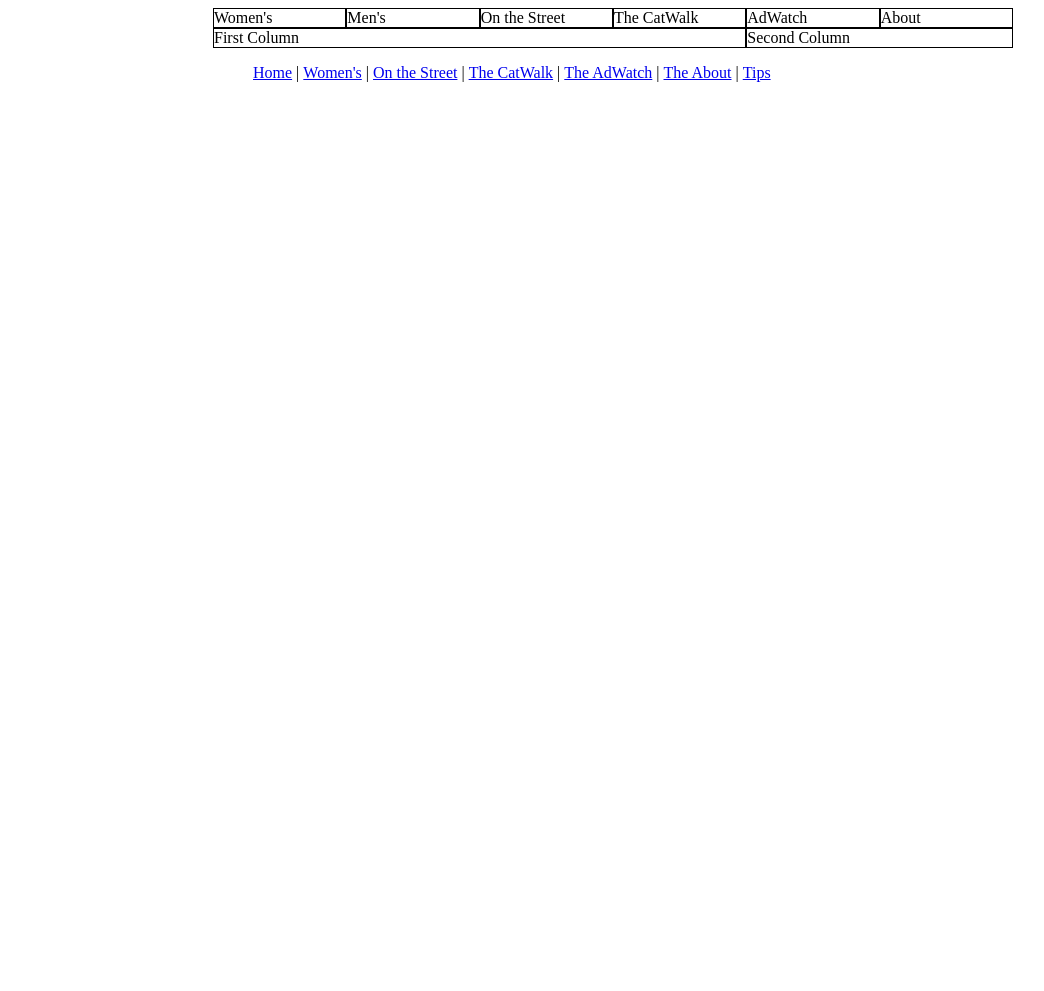
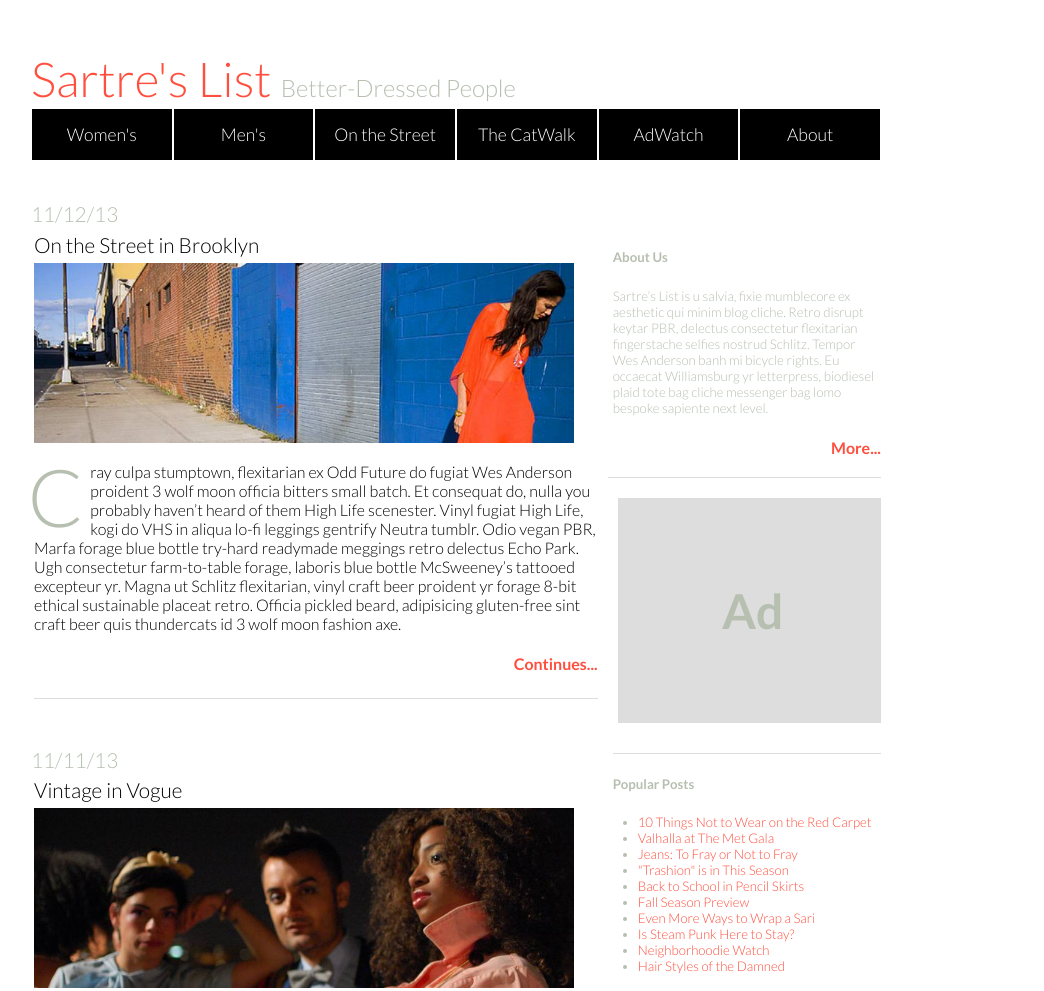
Before and after one commit to tarisoni/homework_3_fashion_blog_template, a plain HTML site: page index.html in a window 1280 px wide. Shown: the top 991 px of the page, without its empty margins (27-1071 px from the left). Before the commit the page ends 800 px from the top, so only its background shows below. Drawn offline with Linux system fonts and the light colour scheme.

Commit message:
First commit

```diff
--- a/index.html
+++ b/index.html
@@ -2,11 +2,18 @@
 <html>
 <head>
   <meta charset="utf-8">
-  <title>Template</title>
+  <title>Fashion Blog</title>
+  <link href='http://fonts.googleapis.com/css?family=Lato:300,700,300italic,700italic' rel='stylesheet' type='text/css'>
+
   <link rel="stylesheet" href="style.css" />
 </head>
 <body>
+
   <div class="container">
+    <h1 class="red_text margin_under"> Sartre's List
+      <span class="gray_text small_font"> Better-Dressed People </span>
+    </h1>
+
     <!-- 6 column header -->
     <div class="row">
       <div class="col-2">
@@ -30,12 +37,60 @@
     </div>
     <!-- 6 column header -->
 
+    <h2 class="gray_text margin_upper margin_under"> 11/12/13 </h2>
+
     <div class="row">
       <div class="col-8">
-        First Column
+        <article>
+          <h2 class="small_margin_upper margin_under"> On the Street in Brooklyn </h2>
+          <img src="fashion_photo.jpeg" style="width: 540px; height: 175x;" class="small_margin_upper">
+          <p>Cray culpa stumptown, flexitarian ex Odd Future do fugiat Wes Anderson proident 3 wolf moon officia bitters small batch. Et consequat do, nulla you probably haven’t heard of them High Life scenester. Vinyl fugiat High Life, kogi do VHS in aliqua lo-fi leggings gentrify Neutra tumblr. Odio vegan PBR, Marfa forage blue bottle try-hard readymade meggings retro delectus Echo Park. Ugh consectetur farm-to-table forage, laboris blue bottle McSweeney’s tattooed excepteur yr. Magna ut Schlitz flexitarian, vinyl craft beer proident yr forage 8-bit ethical sustainable placeat retro. Officia pickled beard, adipisicing gluten-free sint craft beer quis thundercats id 3 wolf moon fashion axe.</p>
+
+          <h4 class="red_text right margin_under"> Continues...
+          </h4>
+        </article>
+
+
+        <h2 class="gray_text small_margin_upper margin_under"> 11/11/13 </h2>
+        <article>
+          <h2 class="small_margin_upper margin_under"> Vintage in Vogue </h2>
+          <img src="fashion_photo2.jpeg" style="width: 540px; height: 175x;" class="small_margin_upper">
+          <p>Selfies sunt Tumblr, delectus small batch DIY umami sint. Polaroid chambray selfies McSweeney's Cosby sweater, Pitchfork tattooed assumenda Wes Anderson Blue Bottle twee Carles ennui. Nisi locavore fugiat sapiente salvia aliqua. Shoreditch kogi exercitation fashion axe. Wolf semiotics Pinterest, laboris quis master cleanse tousled small batch street art bespoke fingerstache dreamcatcher ethical labore. Dreamcatcher iPhone typewriter, tote bag four loko fanny pack master cleanse organic PBR reprehenderit actually. Craft beer drinking vinegar wayfarers, pork belly narwhal pariatur polaroid cupidatat in 8-bit distillery anim literally. </p>
+
+          <h4 class="red_text right margin margin_under"> Continues...
+          </h4>
+        </article>
+
       </div>
       <div class="col-4">
-        Second Column
+        <h5 class="gray_text left_margin"> About Us <h5>
+
+          <p class="non_bold gray_text left_margin" >Sartre’s List is u salvia, fixie mumblecore ex aesthetic qui minim blog cliche. Retro disrupt keytar PBR, delectus consectetur flexitarian fingerstache selfies nostrud Schlitz. Tempor Wes Anderson banh mi bicycle rights. Eu occaecat Williamsburg yr letterpress, biodiesel plaid tote bag cliche messenger bag lomo bespoke sapiente next level.</p>
+
+          <h4 class="red_text right margin margin_under border"> More...</h4>
+
+          <div class="ad">
+            <span class="center"> Ad </span>
+          </div>
+          <div class="border left_margin">
+          </div>
+          <h5 class="gray_text left_margin"> Popular Posts <h5>
+
+            <ul class="gray_text non_bold">
+              <li><a href="link">10 Things Not to Wear on the Red Carpet<a></li>
+              <li><a href="link">Valhalla at The Met Gala<a></li>
+              <li><a href="link">Jeans: To Fray or Not to Fray<a></li>
+              <li><a href="link">"Trashion" is in This Season<a></li>
+              <li><a href="link">Back to School in Pencil Skirts<a></li>
+              <li><a href="link">Fall Season Preview<a></li>
+              <li><a href="link">Even More Ways to Wrap a Sari<a></li>
+              <li><a href="link">Is Steam Punk Here to Stay?<a></li>
+              <li><a href="link">Neighborhoodie Watch<a></li>
+              <li><a href="link">Hair Styles of the Damned<a></li>
+            </ul>
+
+
+
         </div>
       </div>
 
@@ -64,5 +119,9 @@
         </ul>
       </div>
 
+      <p class="gray_text">
+        	&copy; 2013 Valet Industries, Inc.
+      </p>
+
     </div>
     </html>
--- a/style.css
+++ b/style.css
@@ -1,7 +1,24 @@
+body {
+  font-family: 'Lato', sans-serif;
+}
+
+h1 {
+  font-size: 3em;
+  font-weight: normal;
+}
+
+h2 {
+  font-size: 1.3em;
+  font-weight: normal;
+}
+
+
 .container {
-  width: 800px;
-  margin-left: auto;
+  width: 850px;
+  margin-left: 50px;
   margin-right: auto;
+  margin-top: 10px;
+  float: left;
 }
 
 .row {
@@ -10,13 +27,19 @@
 }
 
 .col-2, .col-8, .col-4 {
-  border: #000 1px solid;
   float: left;
   box-sizing: border-box;
 }
 
 .col-2 {
+  display: block;
+  font-size: 1.1em;
   width: 16.6666666%;
+  border: 1px solid #FFFFFF;
+  background-color: #000000;
+  color: #FFFFFF;
+  padding: 15px 0;
+  text-align: center;
 }
 
 .col-8 {
@@ -31,3 +54,87 @@
   list-style: none;
   display: inline;
 }
+
+.nav {
+  padding: 0px;
+}
+.red_text {
+  color: #FF4F3E
+}
+
+.gray_text {
+  color: #B6BFB0
+}
+.small_font {
+  font-size: 0.5em
+}
+
+.margin_under {
+  margin-bottom: 1px;
+}
+
+.margin_upper {
+  margin-top: 40px;
+}
+
+.small_margin_upper {
+  margin-top: 5px;
+}
+
+article {
+	border-bottom: 1px solid #DDD;
+	margin: 3em 0;
+	padding-bottom: 1.5em;
+  margin-top: 2px;
+  margin-left: 3px;
+}
+
+article p:first-of-type:first-letter {
+	float: left;
+	font-size: 5em;
+	line-height: 1;
+	color: #B6BFB0;
+	margin: -.08em .08em 0 -.08em;
+}
+
+.right {
+  text-align: right;
+}
+
+.non_bold {
+  font-weight: normal;
+}
+
+.border {
+  	border-bottom: 1px solid #DDD;
+    padding-bottom: 20px;
+    margin-left: 10px;
+}
+
+.ad {
+  width: 300px;
+  height: 225px;
+  background-color: #DDD;
+  margin: 20px;
+  margin-bottom: 10px;
+  position: relative;
+}
+
+.center {
+  position: absolute;
+  top: 50%;
+  left: 45%;
+  transform: translate(-50%, -50%);
+  font-size: 3em;
+  color: #B6BFB0;
+  font-weight: bold;
+}
+
+.left_margin {
+  margin-left: 15px;
+}
+
+a {
+  color: #FF4F3E;
+  text-decoration: none;
+}
```
Also changed, not shown: fashion_photo.jpeg (added), fashion_photo2.jpeg (added). Lines whose indentation alone changed are shown as unchanged.
